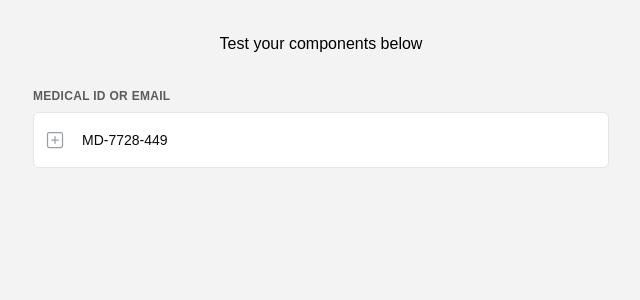
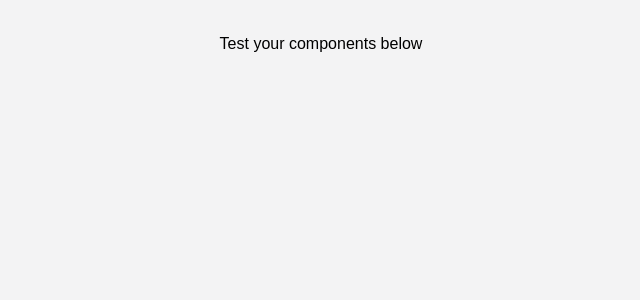
Before and after one commit to 110125agnes-pixel/digital-charting-frontend, a React (Vite) app: page / in a window 1280 px wide. Shown: the top 300 px of the page, without its empty margins (319-959 px from the left). Built offline with nearby package versions, Linux system fonts and the light colour scheme.

Commit message:
refactor: remove component in App.jsx

```diff
--- a/src/App.jsx
+++ b/src/App.jsx
@@ -2,32 +2,9 @@ import React, { useState } from "react";
 import InputWithLabel from "@/components/InputWithLabel";
 
 function App() {
-  const [value, setValue] = useState("MD-7728-449");
-
   return (
     <div className="flex h-svh min-h-fit w-full flex-col items-center gap-8 bg-neut-50 p-8">
       <h1 className="text-black">Test your components below</h1>
-
-      <div className="w-full max-w-xl">
-        <InputWithLabel
-          id="medical-id"
-          label="Medical ID or Email"
-          value={value}
-          onChange={(e) => setValue(e.target.value)}
-          inputIcon={
-            <svg
-              className="h-5 w-5"
-              xmlns="http://www.w3.org/2000/svg"
-              fill="none"
-              viewBox="0 0 24 24"
-              stroke="currentColor"
-            >
-              <rect x="3" y="3" width="18" height="18" rx="2" strokeWidth="1.5" />
-              <path d="M8 12h8M12 8v8" strokeWidth="1.5" strokeLinecap="round" strokeLinejoin="round" />
-            </svg>
-          }
-        />
-      </div>
     </div>
   );
 }
```
Also changed, not shown: 1 other file (tests, documents, lock files or other folders).
